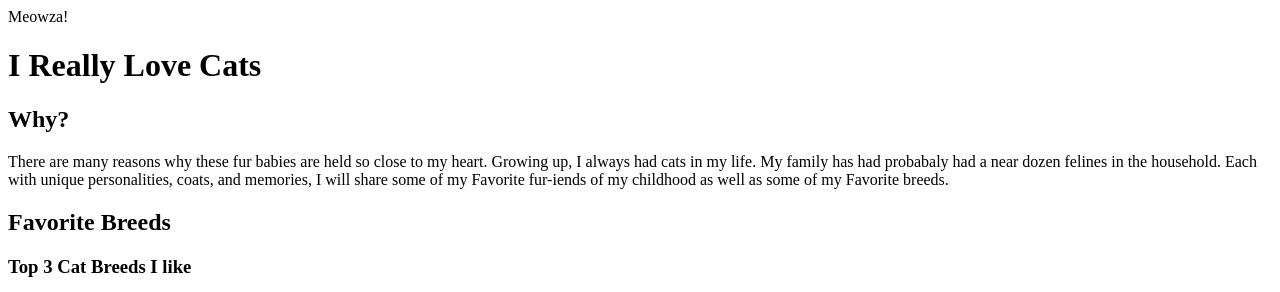
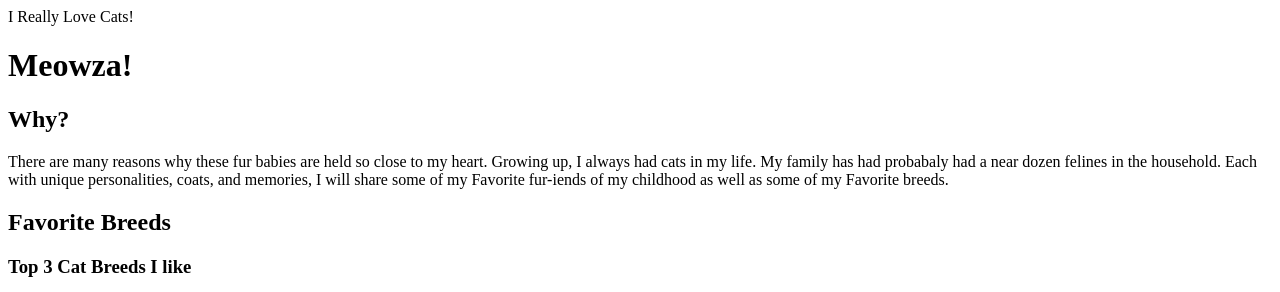
Before and after one commit to KtWebCoding/KtWebCoding.github.io, a plain HTML site: page IReallyLoveCats.html in a window 1280 px wide. Shown: the top 292 px of the page. Drawn offline with Linux system fonts and the light colour scheme.

Commit message:
Update IReallyLoveCats.html

```diff
--- a/IReallyLoveCats.html
+++ b/IReallyLoveCats.html
@@ -4,11 +4,11 @@
     <meta charset="utf-8">
     <meta http-equiv="x-ua-compatible content=ie=edge">
     <meta name="viewport" content="width=device-width" scale="1.0"
-<title>Meowza!</title>
+<title>I Really Love Cats!</title>
 </head>
 <body>
     <main>
-        <h1> I Really Love Cats </h1>
+        <h1> Meowza! </h1>
         <div>
             <h2>Why?</h2>
             <p> There are many reasons why these fur babies are held so close to my heart.
```
